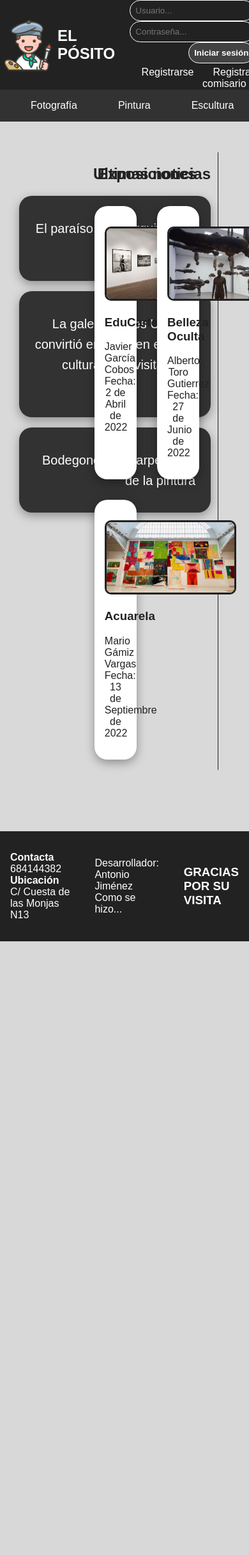
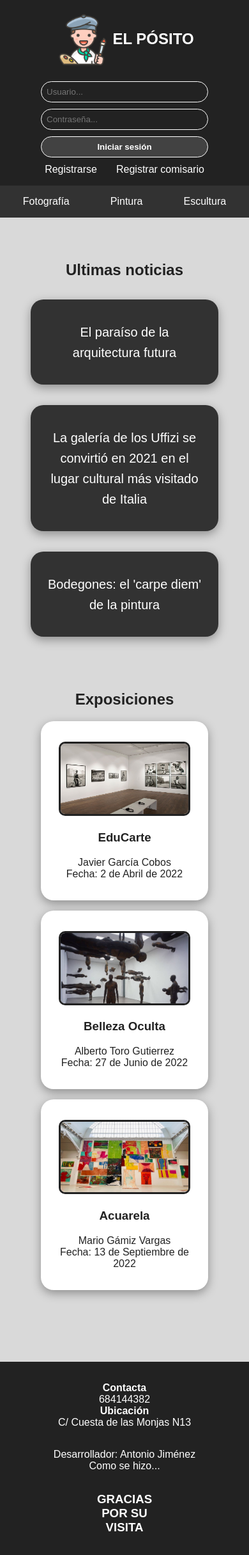
Before and after one commit to Antobio17/PW, a PHP site: page / in a window 390 px wide; the page is wider, and only the part inside the window is pictured. Shown: that part at 64% size. Before the commit the page ends 1471 px from the top of that part, so only its background shows below. Run offline with PHP 8.4, Linux system fonts and the light colour scheme; some web fonts are replaced.

Commit message:
Maquetación responsive de Header Footer y Page-Home

```diff
--- a/PRACTICA1/assets/css/style-body.css
+++ b/PRACTICA1/assets/css/style-body.css
@@ -5,7 +5,7 @@ p {
 }
 
 
-.img{
+.img {
     border: 2px solid #222222;
     box-shadow: rgba(0, 0, 0, 0.35) 0 5px 15px;
 }
@@ -96,7 +96,8 @@ body {
 /**/
 
 .main-content {
-    padding: 0 15%;
+    padding-left: 15%;
+    padding-right: 2rem;
     grid-row: 1;
     text-align: center;
 }
@@ -139,11 +140,11 @@ body {
 }
 
 .page-obra .obra-description,
-.page-expo .expo-info .expo-info-description{
+.page-expo .expo-info .expo-info-description {
     text-align: justify;
 }
 
-.page-expo .obras fieldset{
+.page-expo .obras fieldset {
     margin-top: 3.0rem;
     border-radius: 20px;
     font-weight: bold;
@@ -158,12 +159,12 @@ body {
     padding: 3rem;
 }
 
-.page-expo .obras fieldset h3{
+.page-expo .obras fieldset h3 {
     color: #222222;
     margin-bottom: 0;
 }
 
-.page-expo .obras fieldset article{
+.page-expo .obras fieldset article {
     padding: 1rem 0;
 }
 
@@ -178,3 +179,62 @@ body {
 .page-obra .section-info-obra {
     text-align: center;
 }
+
+@media (max-width: 1400px) {
+    .page-home {
+        width: 100%;
+    }
+}
+
+@media (max-width: 1250px) {
+    .page-home {
+        display: block;
+    }
+
+    .main-content {
+        padding: 0 3rem;
+    }
+
+    .menu-last-news {
+        text-align: center;
+        width: auto;
+        border-right: none;
+        margin: auto;
+        padding: 0 3rem 2rem;
+    }
+
+    .menu-last-news ul{
+        display: flex;
+    }
+
+    .menu-last-news ul li{
+        margin: 0 2rem;
+    }
+}
+
+@media (max-width: 1250px) {
+    .menu-last-news ul{
+        display: block;
+    }
+
+    .menu-last-news ul li{
+        margin: 2rem 0;
+    }
+}
+
+@media (max-width: 650px) {
+    .container-expos {
+        display: block;
+    }
+}
+
+@media (max-width: 365px) {
+    .menu-last-news,
+    .main-content {
+        padding: 20px;
+    }
+
+    .container-expos .expo {
+        margin: 1rem 0;
+    }
+}
--- a/PRACTICA1/assets/css/style-footer.css
+++ b/PRACTICA1/assets/css/style-footer.css
@@ -20,3 +20,10 @@ footer section h4 {
     padding: 0;
     margin: 0;
 }
+
+@media (max-width: 650px) {
+    footer {
+        display: block;
+        text-align: center;
+    }
+}
--- a/PRACTICA1/assets/css/style-header.css
+++ b/PRACTICA1/assets/css/style-header.css
@@ -77,3 +77,45 @@ header .header-users .register {
 header .nav-bar .section-navigation {
     border-left: 1px solid white;
 }
+
+@media (max-width: 745px) {
+    header {
+        display: block;
+        padding: 1rem 0 0;
+    }
+
+    header .header-brand {
+        justify-content: center;
+    }
+
+    header .header-users {
+        margin: 1rem auto;
+        text-align: center;
+    }
+
+    header .header-users .login-form input,
+    header .header-users .login-form button {
+        margin: 5px 0;
+    }
+}
+
+@media (max-width: 460px) {
+    header .header-users .login-form {
+        display: grid;
+    }
+
+    header .header-users .login-form input,
+    header .header-users .login-form button {
+        margin: 5px 4rem;
+    }
+}
+
+@media (max-width: 365px) {
+    header .nav-bar {
+        display: grid;
+    }
+
+    header .nav-bar a {
+        margin: 5px 0;
+    }
+}
```
